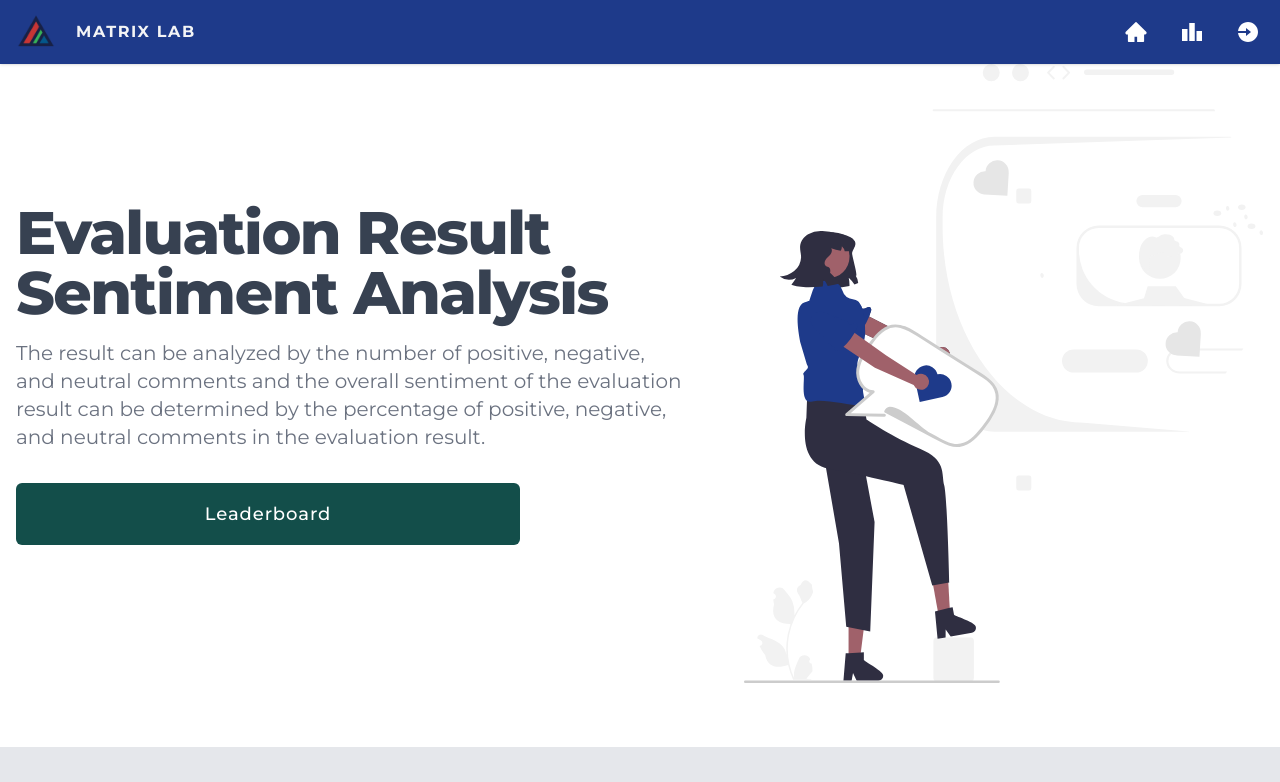
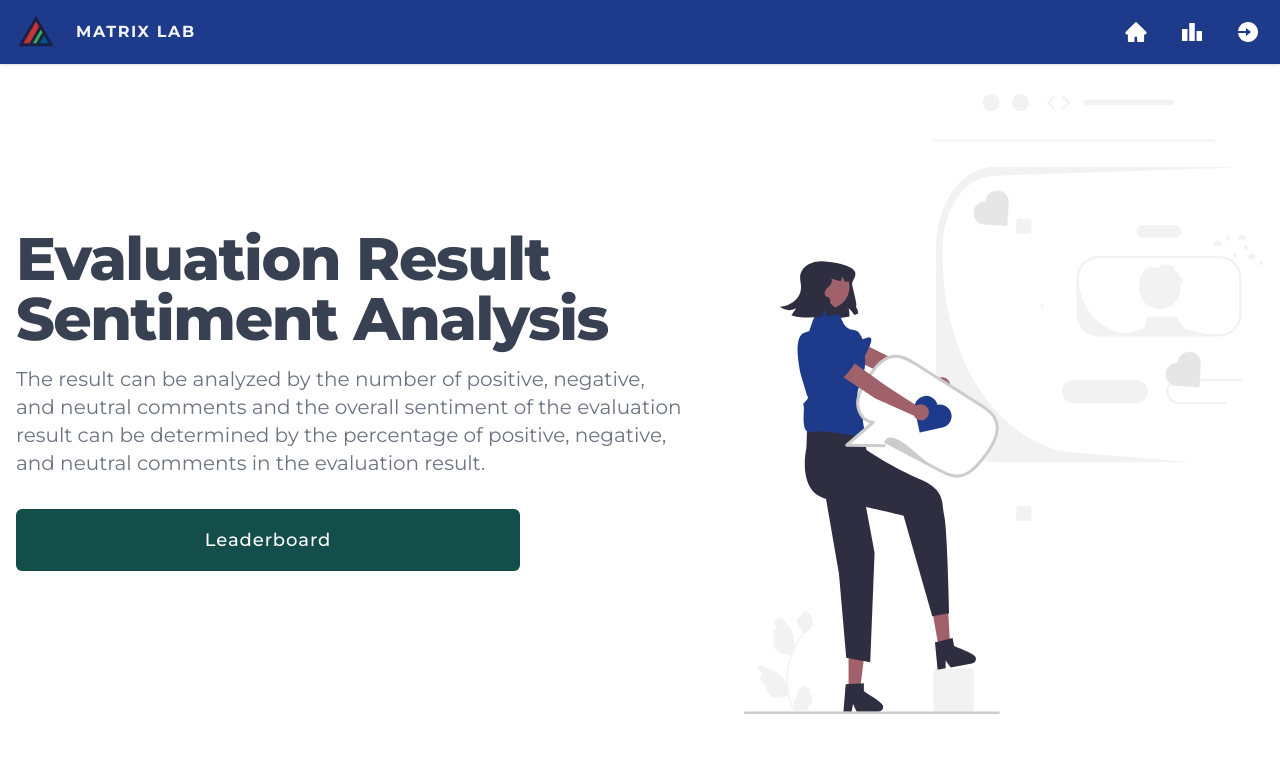
Before and after one commit to Jm-Paunlagui/Matrix-Lab-Client, a React (Create React App) app in the folder client/: page / in a window 1280 px wide. Shown: the top 782 px of the page. Built offline with nearby package versions, Linux system fonts and the light colour scheme.

Commit message:
Revision

```diff
--- a/client/src/components/footers/footer.js
+++ b/client/src/components/footers/footer.js
@@ -4,7 +4,7 @@ import React from "react";
 
 const Footer = () => {
     return (
-        <footer className="pt-8 pb-6 text-gray-500 bg-gray-200 font-Montserrat">
+        <footer className="pt-8 pb-6 mt-auto text-gray-500 bg-gray-200 font-Montserrat">
             <div
             className="absolute top-0 left-0 right-0 bottom-auto w-full h-20 -mt-20 overflow-hidden pointer-events-none"
             style={{ transform: "translateZ(0)" }}
@@ -49,7 +49,7 @@ const Footer = () => {
                         <li>
                         <a
                             className="block pb-2 text-sm font-semibold text-blueGray-600 hover:text-blueGray-800"
-                            href="/about"
+                            href="/aboutus"
                         >
                             About Us
                         </a>
@@ -75,7 +75,7 @@ const Footer = () => {
                         <li>
                         <a
                             className="block pb-2 text-sm font-semibold text-blueGray-600 hover:text-blueGray-800"
-                            href="/terms-and-conditions"
+                            href="terms-and-conditions"
                         >
                             Terms & Conditions
                         </a>
--- a/client/src/views/Home.js
+++ b/client/src/views/Home.js
@@ -3,7 +3,7 @@ import Eval from '../assets/img/eval.svg'
 
 const Home = () => {
     return (
-        <div class="grid max-w-screen-xl px-4 py-8 mx-auto lg:gap-8 xl:gap-0 lg:py-16 lg:grid-cols-12 font-Montserrat md:pt-28 pt-28">
+        <div class="items-center lg:grid max-w-screen-xl px-4 py-8 mx-auto lg:gap-8 xl:gap-0 lg:py-16 lg:grid-cols-12 font-Montserrat md:pt-28 pt-28 flex flex-col min-h-screen">
             <div class="mr-auto place-self-center lg:col-span-7">
                 <h1 class="max-w-2xl mb-4 text-4xl font-extrabold text-gray-700 tracking-tight leading-none md:text-5xl xl:text-6xl">Evaluation Result Sentiment Analysis</h1>
                 <p class="max-w-2xl mb-6  text-gray-500 lg:mb-8 md:text-lg lg:text-xl">The result can be analyzed by the number of positive, negative, and neutral comments and the overall sentiment of the evaluation result can be determined by the percentage of positive, negative, and neutral comments in the evaluation result.</p>
@@ -14,7 +14,7 @@ const Home = () => {
                     Leaderboard
                 </a>
             </div>
-            <div class="hidden lg:mt-0 lg:col-span-5 lg:flex">
+            <div class="hidden md:flex md:mt-4 lg:mt-2 lg:col-span-5 lg:flex">
                 <img src={Eval} alt="mockup"/>
             </div>
         </div>
```
